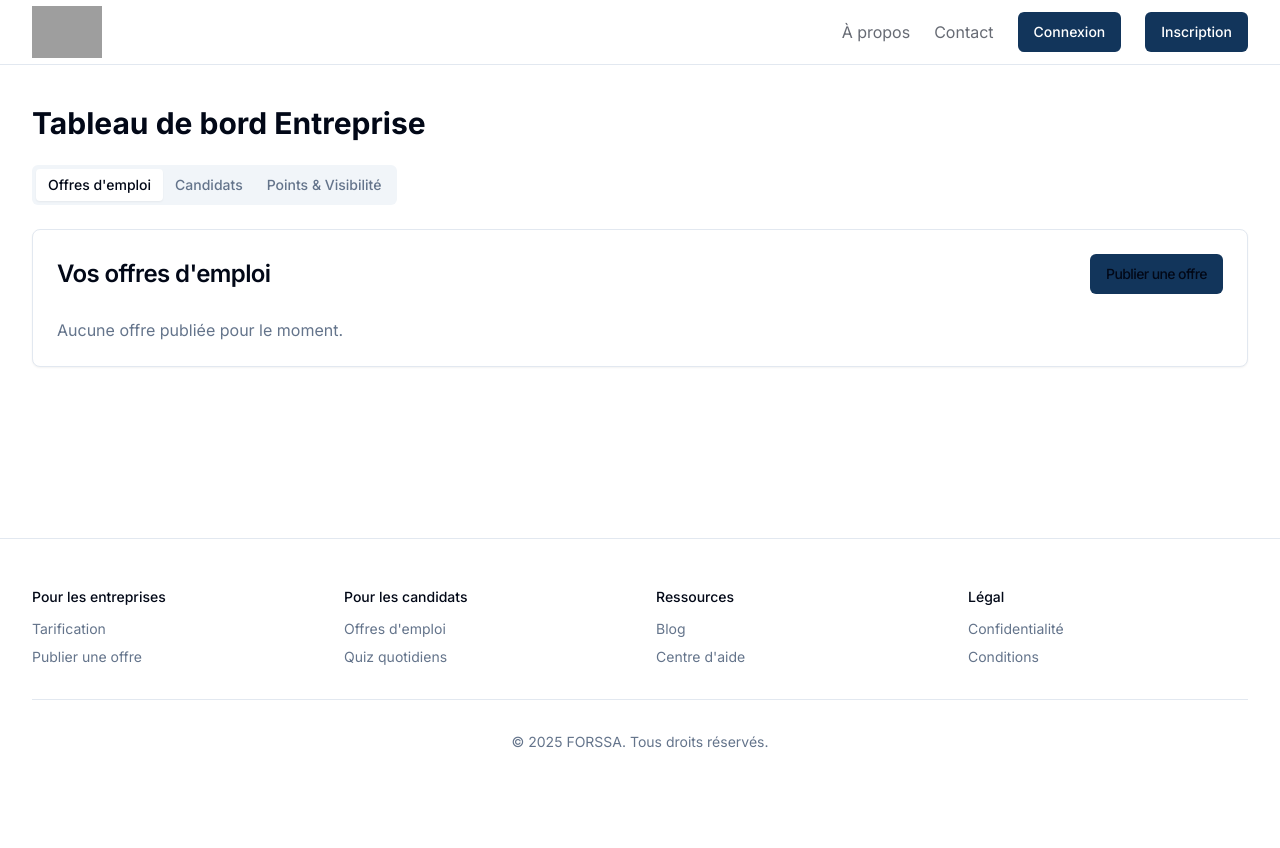
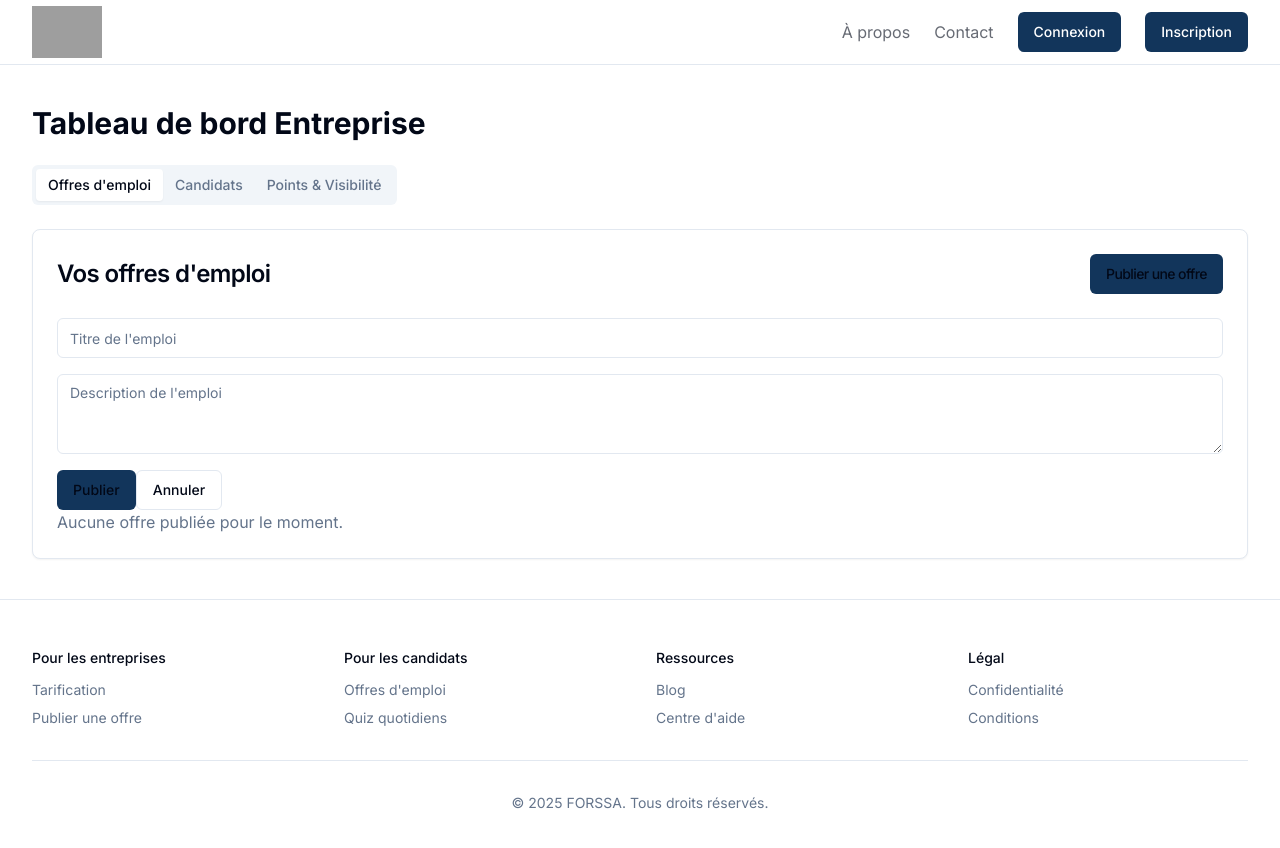
Before and after one commit to linaath/hachIn, a Next.js app: page /dashboard/company in a window 1280 px wide. Both pictures are taken after a click on the button "Publier une offre". Shown: the top 848 px of the page. Before the commit the page ends 800 px from the top, so only its background shows below. Built offline with nearby package versions, Linux system fonts and the light colour scheme; grey boxes are pictures that could not be loaded.

Commit message:
last commit

```diff
--- a/app/dashboard/company/page.tsx
+++ b/app/dashboard/company/page.tsx
@@ -1,10 +1,28 @@
 "use client"
 
-import { Button } from "@/components/ui/button"
-import { Card, CardContent, CardHeader, CardTitle } from "@/components/ui/card"
-import { Tabs, TabsContent, TabsList, TabsTrigger } from "@/components/ui/tabs"
+import { useState } from "react";
+import { Button } from "@/components/ui/button";
+import { Card, CardContent, CardHeader, CardTitle } from "@/components/ui/card";
+import { Tabs, TabsContent, TabsList, TabsTrigger } from "@/components/ui/tabs";
+import { Input } from "@/components/ui/input";
+import { Textarea } from "@/components/ui/textarea";
 
 export default function CompanyDashboard() {
+    const [showForm, setShowForm] = useState(false);
+    const [jobTitle, setJobTitle] = useState("");
+    const [jobDescription, setJobDescription] = useState("");
+    const [jobs, setJobs] = useState([]);
+
+    const handlePublish = (e) => {
+        e.preventDefault();
+        if (jobTitle && jobDescription) {
+            setJobs([...jobs, { title: jobTitle, description: jobDescription }]);
+            setJobTitle("");
+            setJobDescription("");
+            setShowForm(false);
+        }
+    };
+
     return (
         <div className="container py-10">
             <h1 className="text-3xl font-bold mb-6">Tableau de bord Entreprise</h1>
@@ -20,11 +38,41 @@ export default function CompanyDashboard() {
                         <CardHeader>
                             <CardTitle className="flex items-center justify-between">
                                 <span>Vos offres d'emploi</span>
-                                <Button>Publier une offre</Button>
+                                <Button onClick={() => setShowForm(true)}>Publier une offre</Button>
                             </CardTitle>
                         </CardHeader>
                         <CardContent>
-                            <p className="text-muted-foreground">Aucune offre publiée pour le moment.</p>
+                            {showForm && (
+                                <form onSubmit={handlePublish} className="space-y-4">
+                                    <Input
+                                        type="text"
+                                        placeholder="Titre de l'emploi"
+                                        value={jobTitle}
+                                        onChange={(e) => setJobTitle(e.target.value)}
+                                        required
+                                    />
+                                    <Textarea
+                                        placeholder="Description de l'emploi"
+                                        value={jobDescription}
+                                        onChange={(e) => setJobDescription(e.target.value)}
+                                        required
+                                    />
+                                    <Button type="submit">Publier</Button>
+                                    <Button variant="outline" onClick={() => setShowForm(false)}>Annuler</Button>
+                                </form>
+                            )}
+                            {jobs.length === 0 ? (
+                                <p className="text-muted-foreground">Aucune offre publiée pour le moment.</p>
+                            ) : (
+                                <ul className="space-y-4 mt-4">
+                                    {jobs.map((job, index) => (
+                                        <li key={index} className="border p-4 rounded-md">
+                                            <h3 className="font-bold">{job.title}</h3>
+                                            <p>{job.description}</p>
+                                        </li>
+                                    ))}
+                                </ul>
+                            )}
                         </CardContent>
                     </Card>
                 </TabsContent>
@@ -55,5 +103,5 @@ export default function CompanyDashboard() {
                 </TabsContent>
             </Tabs>
         </div>
-    )
+    );
 }
```
